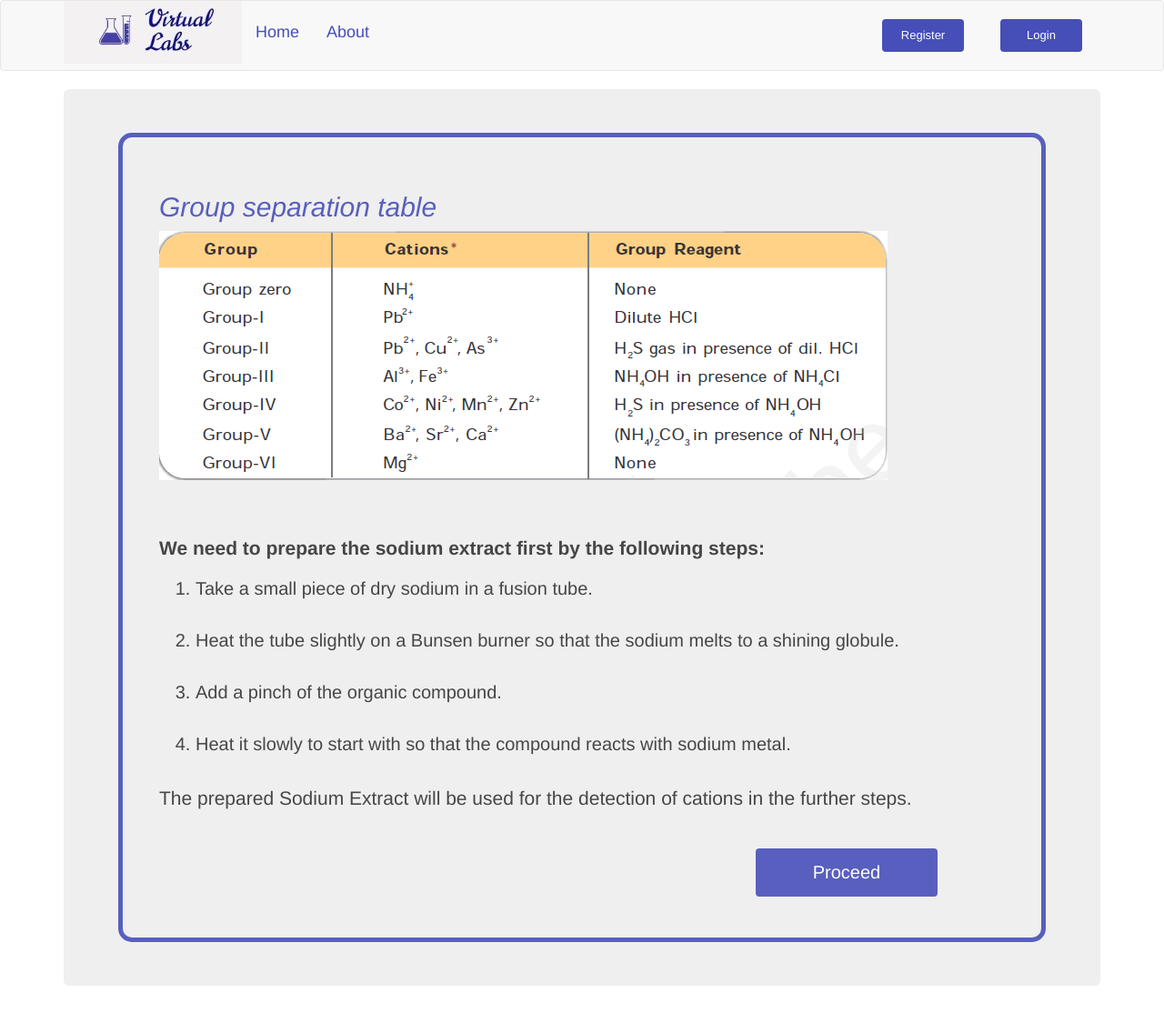
After one commit to yaswanth118/Virtuallab, a Flask app: page /Referlab/cation/Cation in a window 1280 px wide. The commit adds this page. Shown: the whole page at 91% size. Run offline with Flask 2, Linux system fonts and the light colour scheme; some libraries are stand-ins or nearby versions.

Commit message:
final commit

```diff
--- a/app.py
+++ b/app.py
@@ -189,6 +189,9 @@ def Cu():
     return render_template('Cu.html')
 #--------------------------------------------------------------------#
 
+@app.route('/Referlab/cation/Cation')
+def s0():
+    return render_template('Referlab/cation/Cation.html')
 
 @app.route('/Referlab/cation/step1')
 def s1():
--- a/templates/Referlab/Salt.html
+++ b/templates/Referlab/Salt.html
@@ -23,7 +23,7 @@
          <a href="/Referlab/anion/step1"><button class="button2" style="vertical-align:middle;font-size: 20px;padding: 12px;width: 200px"><span>Detect Anion</span></button></a>
         &nbsp;&nbsp;&nbsp;&nbsp;&nbsp;&nbsp;&nbsp;&nbsp;&nbsp;&nbsp;&nbsp;&nbsp;&nbsp;&nbsp;&nbsp;&nbsp;
         &nbsp;&nbsp;&nbsp;&nbsp;&nbsp;&nbsp;&nbsp;&nbsp;&nbsp;&nbsp;&nbsp;&nbsp;&nbsp;&nbsp;&nbsp;&nbsp;
-      	<a href="/Referlab/cation/step1"><button class="button2" style="vertical-align:middle;font-size: 20px;padding: 12px;width: 200px"><span>Detect Cation</span></button></a>
+      	<a href="/Referlab/cation/Cation"><button class="button2" style="vertical-align:middle;font-size: 20px;padding: 12px;width: 200px"><span>Detect Cation</span></button></a>
     {% endif %}
   </div>
   </div>
--- /dev/null
+++ b/templates/Referlab/cation/Cation.html
@@ -0,0 +1,30 @@
+{% extends 'layout.html' %}
+{% block body %}
+
+    <div class="jumbotron " id ="Welcome" style="opacity : 0.9">
+  <div style="border: 5px solid #464EB8;border-radius: 15px;padding: 40px;">
+        <div style="color: #464EB8"><h2><i>Group separation table</i></h2></div>
+        <img src="{{url_for( 'static',filename='table.jpg' )}}">
+      <br><br><br><br>
+      <p><B>We need to prepare the sodium extract first by the following steps:</B></p>
+      <ol style="font-size: 20px">
+          <li>Take a small piece of dry sodium in a fusion tube.</li>
+          <br>
+          <li>Heat the tube slightly on a Bunsen burner so that the sodium melts to a shining globule.</li>
+          <br>
+          <li>Add a pinch of the organic compound.</li>
+          <br>
+          <li>Heat it slowly to start with so that the compound reacts with sodium metal.</li>
+      </ol>
+      <br>
+    <p>The prepared Sodium Extract will be used for the detection of cations in the further steps.</p>
+      <br>
+      <a href="/Referlab/cation/step1" style="padding-left: 70%">
+      <button class="button2" style="vertical-align:middle;font-size: 20px;padding: 12px;width: 200px">
+              <span > Proceed </span>
+            </button>
+          </a>
+  </div></div>
+
+
+{% endblock %}
--- a/templates/Referlab/cation/c_step7.html
+++ b/templates/Referlab/cation/c_step7.html
@@ -19,8 +19,8 @@
           <label for="x1" onclick="exec1()">observation of a floculant white precipitate after heating</label>
           <br><br>
 
-          <input type="radio" name="o" id ="x1" >
-          <label for="x1" onclick="exec3()" style="color: darkblue">observation of yellow precipitate which is crystalline in nature</label>
+          <input type="radio" name="o" id ="x2" >
+          <label for="x2" onclick="exec3()" style="color: darkblue">observation of yellow precipitate which is crystalline in nature</label>
           <br><br>
 
           <input type="radio" name="o" id ="x6" >
--- a/templates/home.html
+++ b/templates/home.html
@@ -22,7 +22,7 @@
     {% else %}
         <a href="/" id = "p">
              <button class="button2" onclick = "change_path()" style="vertical-align:middle;font-size: 20px;padding: 12px;width: 200px">
-             <span>Start Test</span>
+                 <span>Start Test</span>
              </button>
           <script>
             var array=['/CuCO3','/ZnS','/BaCl2','/NH4NO3','/Fe2SO43'];
```
Also changed, not shown: static/table.jpg (added).
